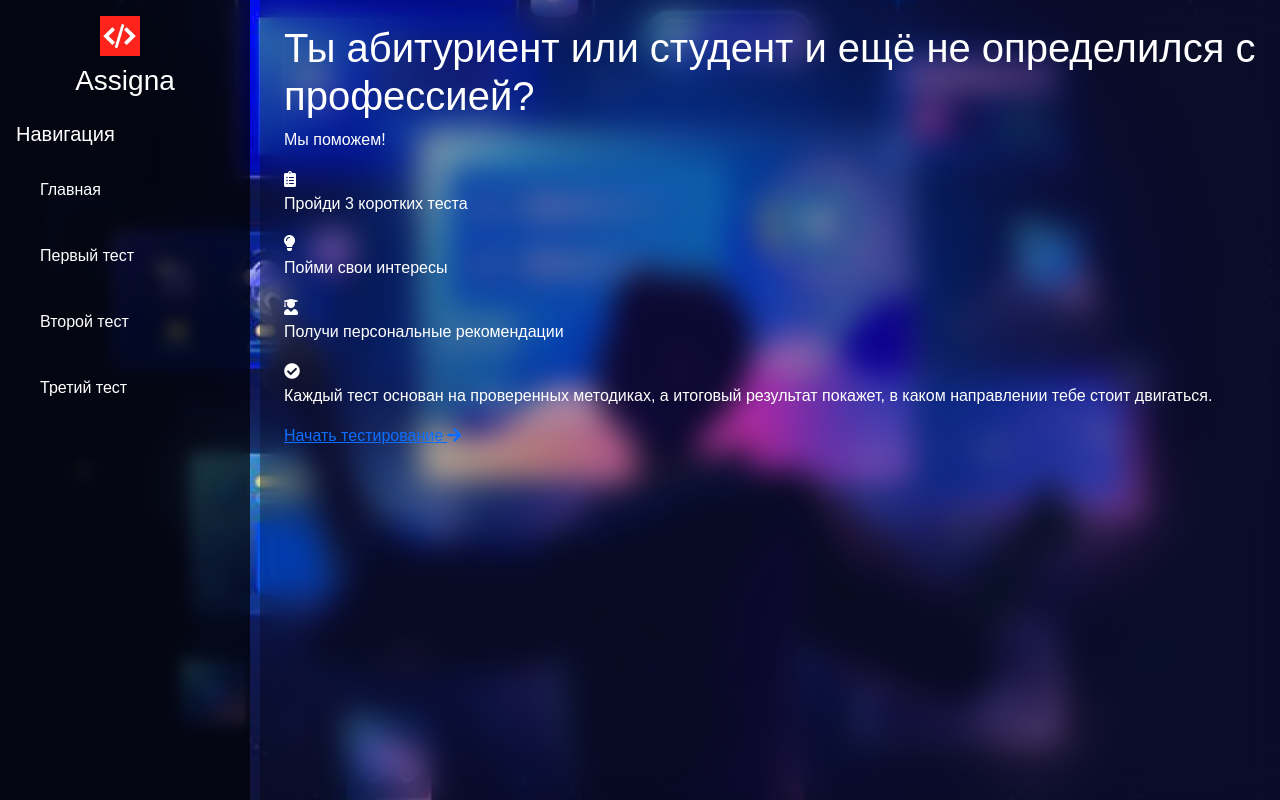
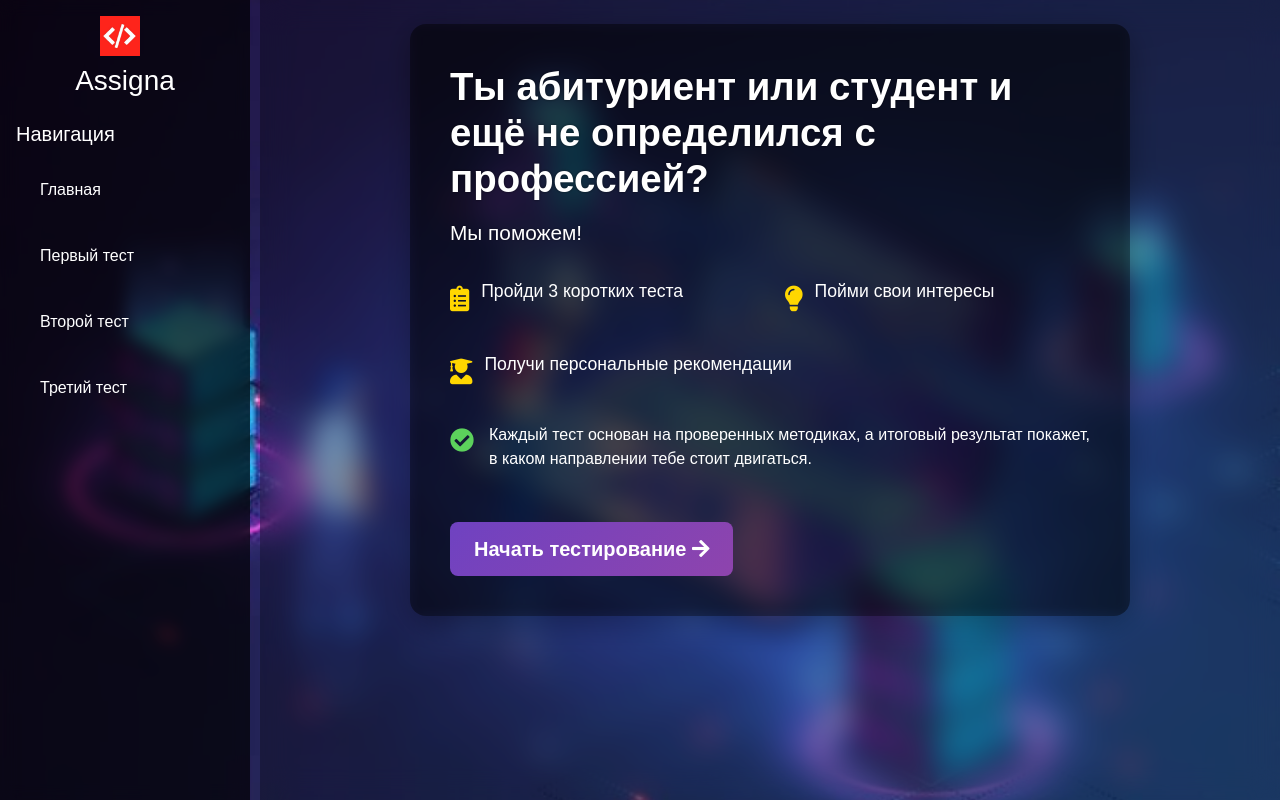
Before and after one commit to brshkins/case, a Django app: page / in a window 1280 px wide. Run offline with Django 5.2, Linux system fonts and the light colour scheme; some libraries are stand-ins or nearby versions.

Commit message:
изменена главная страница

```diff
--- a/Assigna/main/templates/main/index.html
+++ b/Assigna/main/templates/main/index.html
@@ -39,7 +39,7 @@
     </div>
 
     <div class="cta-buttons">
-        <a href="{% url 'test1' %}" class="btn-start-test pulse-animation">
+        <a href="{% url 'test1' %}" class="btn btn-start btn-lg">
             Начать тестирование
             <i class="fas fa-arrow-right"></i>
         </a>
--- a/Assigna/static/main/css/main.css
+++ b/Assigna/static/main/css/main.css
@@ -8,7 +8,7 @@ body, html {
 
 /* Основной фон (для всех страниц) */
 .background-wrapper {
-    background-image: url('../img/background.jpg');
+    background-image: url('../img/background1.jpg');
     background-size: cover;
     background-position: center;
     background-repeat: no-repeat;
@@ -172,3 +172,106 @@ aside img {
         padding: 20px;
     }
 }
+
+.btn-start {
+  background-color: #7B2CBF; /* насыщенный фиолетовый */
+  color: white;
+  font-weight: bold;
+  border: none;
+  border-radius: 8px;
+  padding: 12px 24px;
+  transition: background-color 0.3s ease;
+}
+
+.btn-start:hover {
+  background-color: #5A189A; /* чуть темнее при наведении */
+  color: #fff;
+  text-decoration: none;
+  box-shadow: 0 4px 12px rgba(0, 0, 0, 0.2);
+}
+
+.intro-container {
+  background-color: rgba(0, 0, 0, 0.4);
+  padding: 40px;
+  border-radius: 16px;
+  color: #fff;
+  text-align: left;
+  max-width: 720px;
+  margin: auto;
+  box-shadow: 0 8px 30px rgba(0, 0, 0, 0.3);
+  backdrop-filter: blur(6px);
+}
+
+.intro-title {
+  font-size: 2.4rem;
+  font-weight: 700;
+  margin-bottom: 15px;
+  text-shadow: 0 0 3px rgba(0, 0, 0, 0.5);
+}
+
+.intro-subtitle {
+  font-size: 1.3rem;
+  margin-bottom: 30px;
+  text-shadow: 0 0 3px rgba(0, 0, 0, 0.4);
+}
+
+.features-box {
+  display: flex;
+  flex-wrap: wrap;
+  gap: 30px;
+  margin-bottom: 30px;
+}
+
+.feature-item {
+  display: flex;
+  align-items: center;
+  gap: 12px;
+  flex: 1;
+  min-width: 220px;
+}
+
+.feature-icon {
+  font-size: 1.6rem;
+  color: #ffd700;
+}
+
+.feature-text {
+  font-size: 1.1rem;
+}
+
+.methodology-box {
+  display: flex;
+  align-items: flex-start;
+  gap: 15px;
+  margin-bottom: 35px;
+}
+
+.methodology-badge {
+  color: #5cd15c;
+  font-size: 1.5rem;
+}
+
+.methodology-text {
+  font-size: 1rem;
+  line-height: 1.5;
+}
+
+.cta-buttons {
+  text-align: left;
+}
+
+.btn-start {
+  background: linear-gradient(135deg, #6f42c1, #8e44ad);
+  color: white;
+  border: none;
+  padding: 12px 24px;
+  font-weight: 600;
+  border-radius: 8px;
+  transition: all 0.3s ease;
+}
+
+.btn-start:hover {
+  background: linear-gradient(135deg, #8e44ad, #6f42c1);
+  transform: translateY(-2px);
+  box-shadow: 0 6px 18px rgba(0, 0, 0, 0.3);
+}
```
